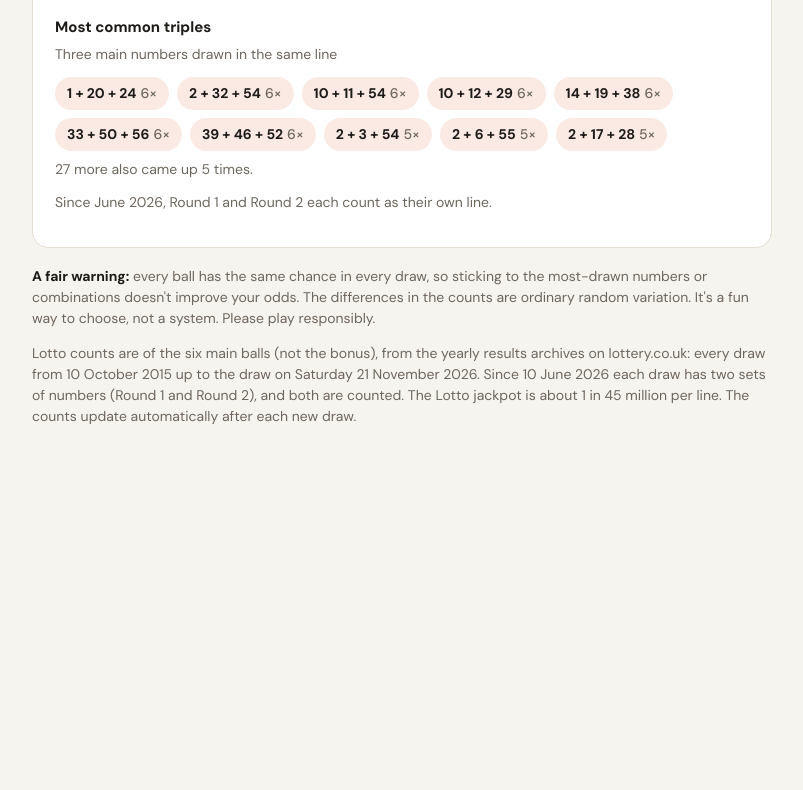
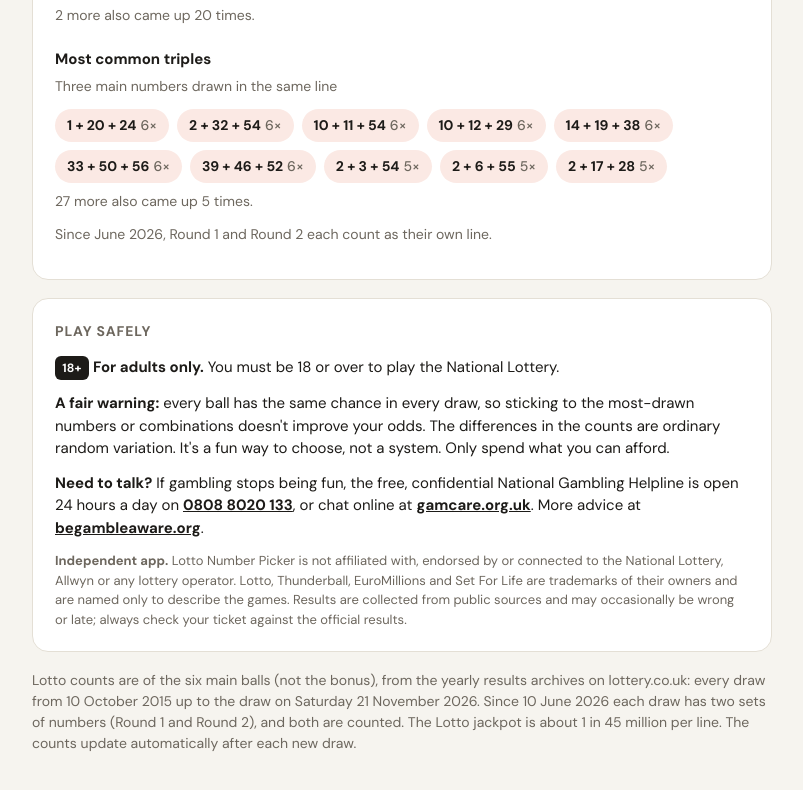
Before and after one commit to AiRich49/lotto-picker, a plain HTML site: page index.html in a window 1280 px wide. Shown: the part 1782-2572 px from the top of the page, without its empty margins (238-1041 px from the left). Before the commit the page ends 2279 px from the top, so only its background shows below. Drawn offline with Linux system fonts and the light colour scheme.

Commit message:
Add 18+ and independence notices, and gambling support details
Co-Authored-By: Claude Opus 5.5 <noreply@anthropic.com>
Claude-Session: https://claude.ai/code/session_016X18jDmDakXfHaTwTxe1rw

```diff
--- a/index.html
+++ b/index.html
@@ -86,6 +86,14 @@
   .ball.combo { box-shadow: 0 0 0 3px #f6c9bd; }
   .combo-note { width: 100%; font-size: 13px; color: var(--muted); margin: 2px 0 0 64px; }
   @media (max-width: 520px) { .combo-note { margin-left: 0; } }
+  .badge-row { display: flex; align-items: center; gap: 8px; flex-wrap: wrap; font-size: 13px; color: var(--muted); margin: -10px 0 18px; }
+  .badge-row .badge-text { flex: 1; min-width: 0; }
+  .badge-row { flex-wrap: nowrap !important; }
+  .badge18 { display: inline-grid; place-items: center; min-width: 34px; height: 24px; padding: 0 6px; border-radius: 6px; background: var(--ink); color: #fff; font-size: 12px; font-weight: 700; letter-spacing: .02em; }
+  .safe p { margin: 0 0 12px; font-size: 15px; }
+  .safe p:last-child { margin-bottom: 0; }
+  .safe a { color: var(--ink); font-weight: 700; }
+  .safe .small { font-size: 13px; color: var(--muted); }
   [hidden] { display: none !important; }
   @media (max-width: 520px) {
     .tabs button { font-size: 15px; padding: 9px 14px; }
@@ -101,6 +109,7 @@
 <main>
   <h1>Lotto Number Picker</h1>
   <p class="sub" id="sub"></p>
+  <p class="badge-row"><span class="badge18">18+</span><span class="badge-text">For adults only · Independent app, not affiliated with the National Lottery or Allwyn</span></p>
 
   <div class="tabs" role="tablist" id="tabs"></div>
   <p class="latest" id="latest"></p>
@@ -159,7 +168,13 @@
     <div id="combos"></div>
   </section>
 
-  <p class="note"><strong>A fair warning:</strong> every ball has the same chance in every draw, so sticking to the most-drawn numbers or combinations doesn't improve your odds. The differences in the counts are ordinary random variation. It's a fun way to choose, not a system. Please play responsibly.</p>
+  <section class="card safe">
+    <h2>Play safely</h2>
+    <p><span class="badge18">18+</span> <strong>For adults only.</strong> You must be 18 or over to play the National Lottery.</p>
+    <p><strong>A fair warning:</strong> every ball has the same chance in every draw, so sticking to the most-drawn numbers or combinations doesn't improve your odds. The differences in the counts are ordinary random variation. It's a fun way to choose, not a system. Only spend what you can afford.</p>
+    <p><strong>Need to talk?</strong> If gambling stops being fun, the free, confidential National Gambling Helpline is open 24 hours a day on <a href="tel:08088020133">0808 8020 133</a>, or chat online at <a href="https://www.gamcare.org.uk" target="_blank" rel="noopener">gamcare.org.uk</a>. More advice at <a href="https://www.begambleaware.org" target="_blank" rel="noopener">begambleaware.org</a>.</p>
+    <p class="small"><strong>Independent app.</strong> Lotto Number Picker is not affiliated with, endorsed by or connected to the National Lottery, Allwyn or any lottery operator. Lotto, Thunderball, EuroMillions and Set For Life are trademarks of their owners and are named only to describe the games. Results are collected from public sources and may occasionally be wrong or late; always check your ticket against the official results.</p>
+  </section>
   <p class="note" id="sourceNote"></p>
 </main>
 
--- a/sw.js
+++ b/sw.js
@@ -1,6 +1,6 @@
 // App shell is cached for offline use; draw data is fetched fresh when online,
 // falling back to the last saved copy when offline.
-const CACHE = "lotto-picker-v2";
+const CACHE = "lotto-picker-v3";
 const SHELL = ["./", "index.html", "manifest.webmanifest", "icons/icon-192.png", "icons/icon-512.png", "icons/apple-touch-icon.png",
   "data/lotto.csv", "data/thunderball.csv", "data/euromillions.csv", "data/setforlife.csv"];
 self.addEventListener("install", e => { e.waitUntil(caches.open(CACHE).then(c => c.addAll(SHELL)).then(() => self.skipWaiting())); });
```
Also changed, not shown: 1 other file.
